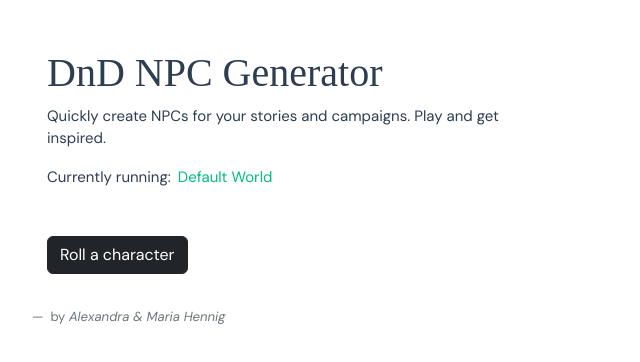
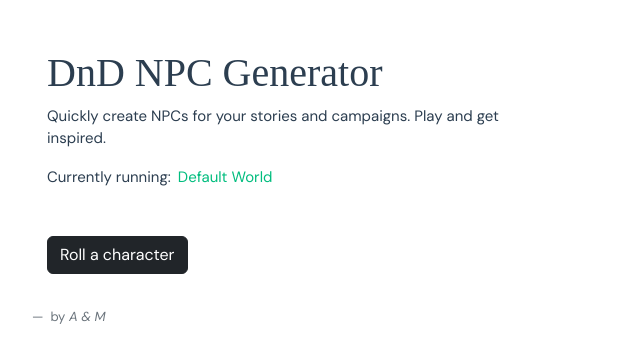
Before and after one commit to shenhennigans/npc-gen, a Vue app: page / in a window 1280 px wide. Shown: the part 204-566 px from the top of the page, without its empty margins (0-640 px from the left). Built offline with nearby package versions, Linux system fonts and the light colour scheme; some icons are missing; a web font is replaced by a local one.

Commit message:
footer credit

```diff
--- a/src/App.vue
+++ b/src/App.vue
@@ -95,7 +95,7 @@
 	</main>
 
 	<footer class="blockquote-footer">
-		by <cite>Alexandra & Maria Hennig</cite>
+		by <cite>A & M</cite>
 	</footer>
 </template>
 
```
